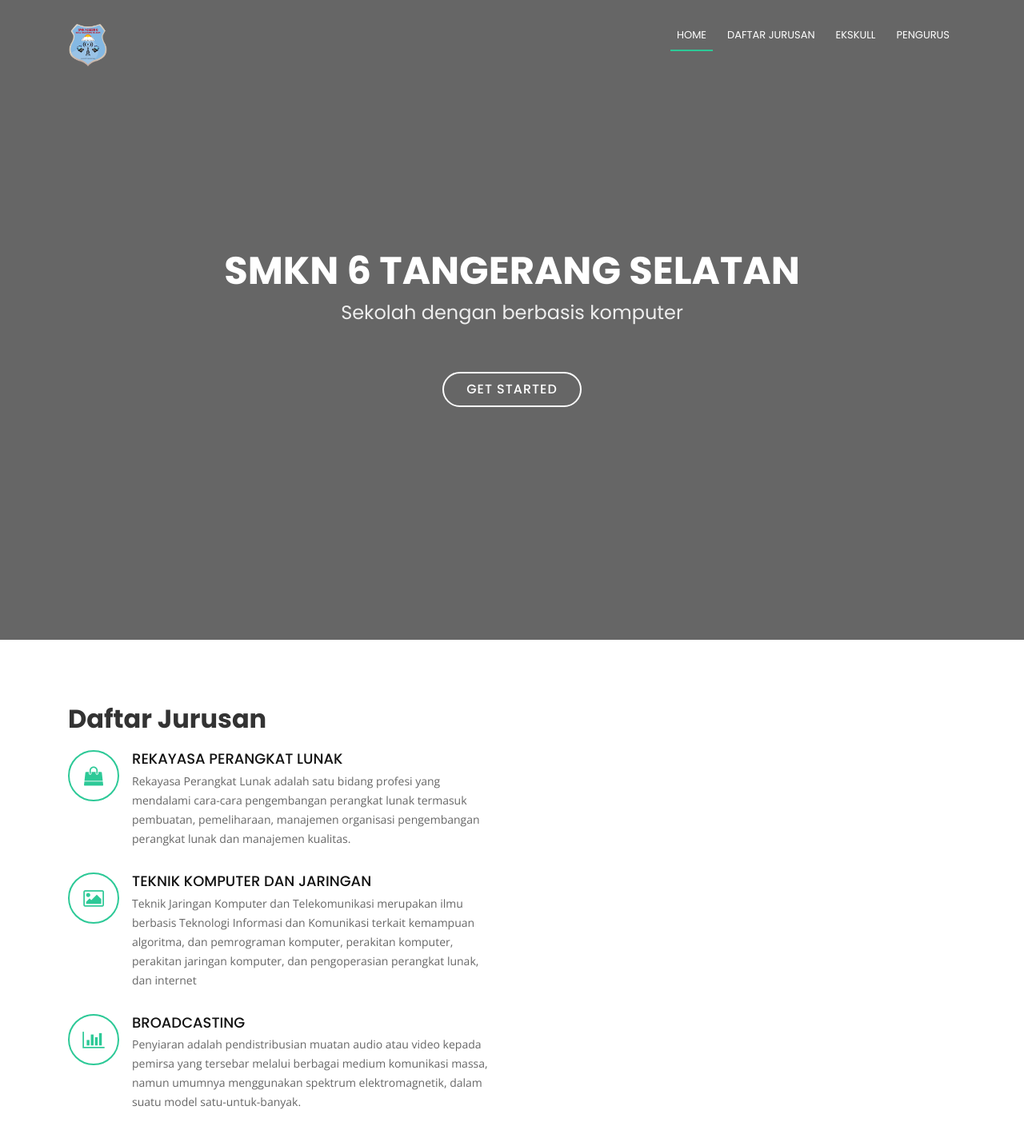
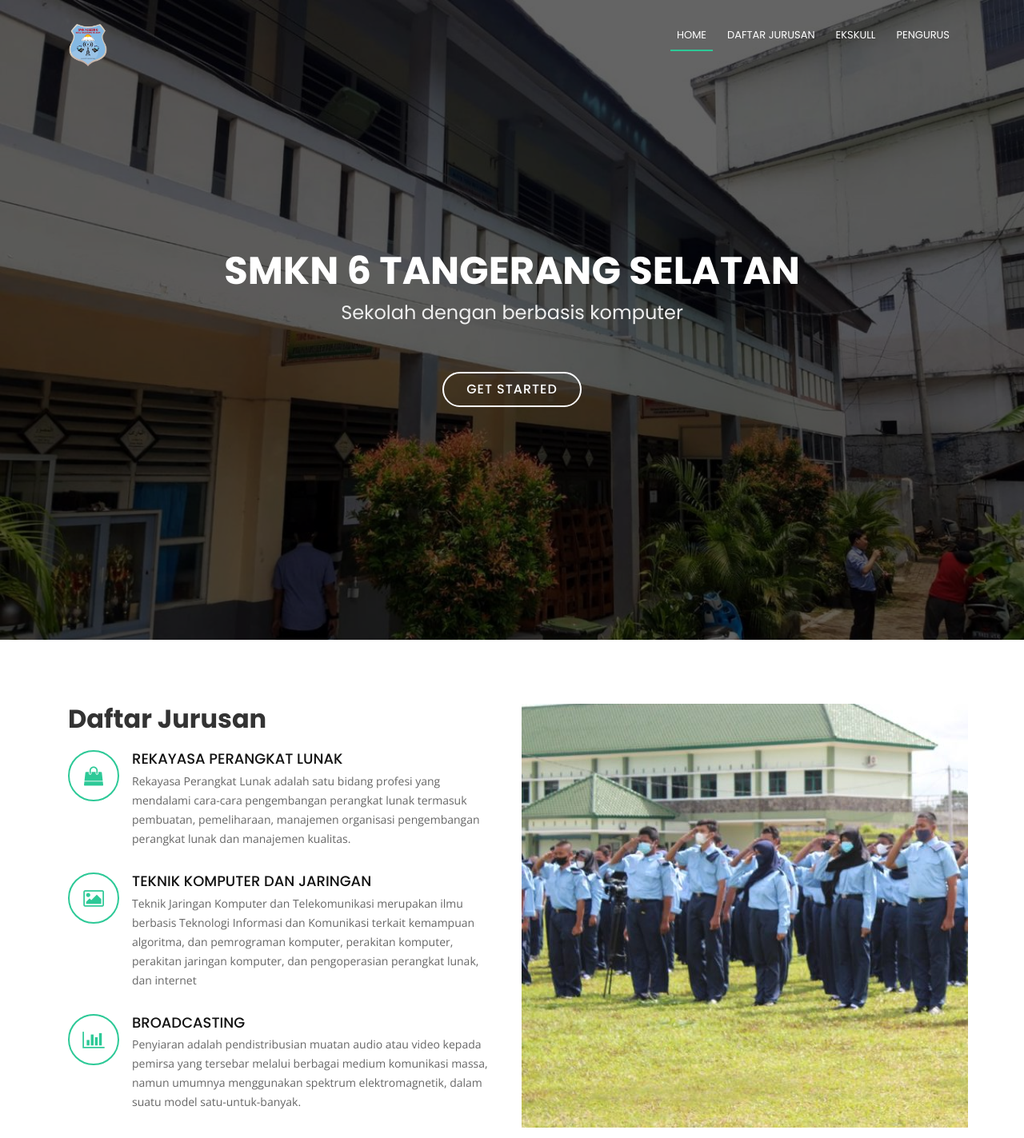
Before and after one commit to ThoriqWeb/Websekolah.github.io, a plain HTML site: page index.html in a window 1280 px wide. Shown: the top 1423 px of the page at 80% size. Drawn offline with nearby package versions, Linux system fonts and the light colour scheme; files whose address does not match are found by name.

Commit message:
Update style.css

```diff
--- a/style.css
+++ b/style.css
@@ -44,7 +44,7 @@
   width: 100%;
   height: 100%;
   overflow: visible;
-  background: #fff url("../img/preloader.svg") no-repeat center center;
+  background: #fff url("preloader.svg") no-repeat center center;
 }
 
 /* Back to top button */
@@ -138,7 +138,7 @@
 #hero {
   width: 100%;
   height: 100vh;
-  background: url(../../img/sekolah.jpg) top center;
+  background: url(sekolah.jpg) top center;
   background-size: cover;
   position: relative;
 }
@@ -502,7 +502,7 @@
 
 #about .about-container .background {
   min-height: 300px;
-  background: url(../../img/ekskul2.jpeg) center top no-repeat;
+  background: url(ekskul2.jpeg) center top no-repeat;
   background-position: 12px -120px;
   margin-bottom: 10px;
 }
```
